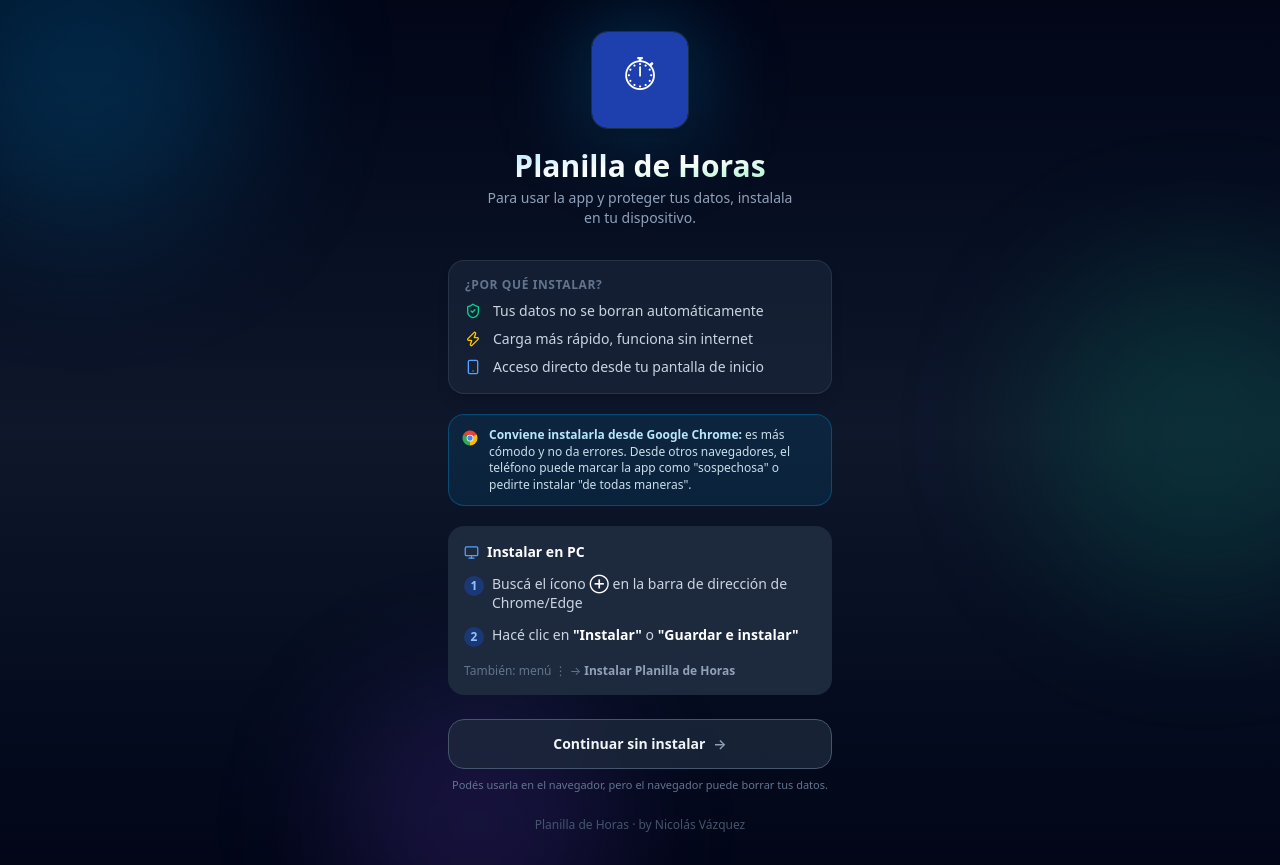
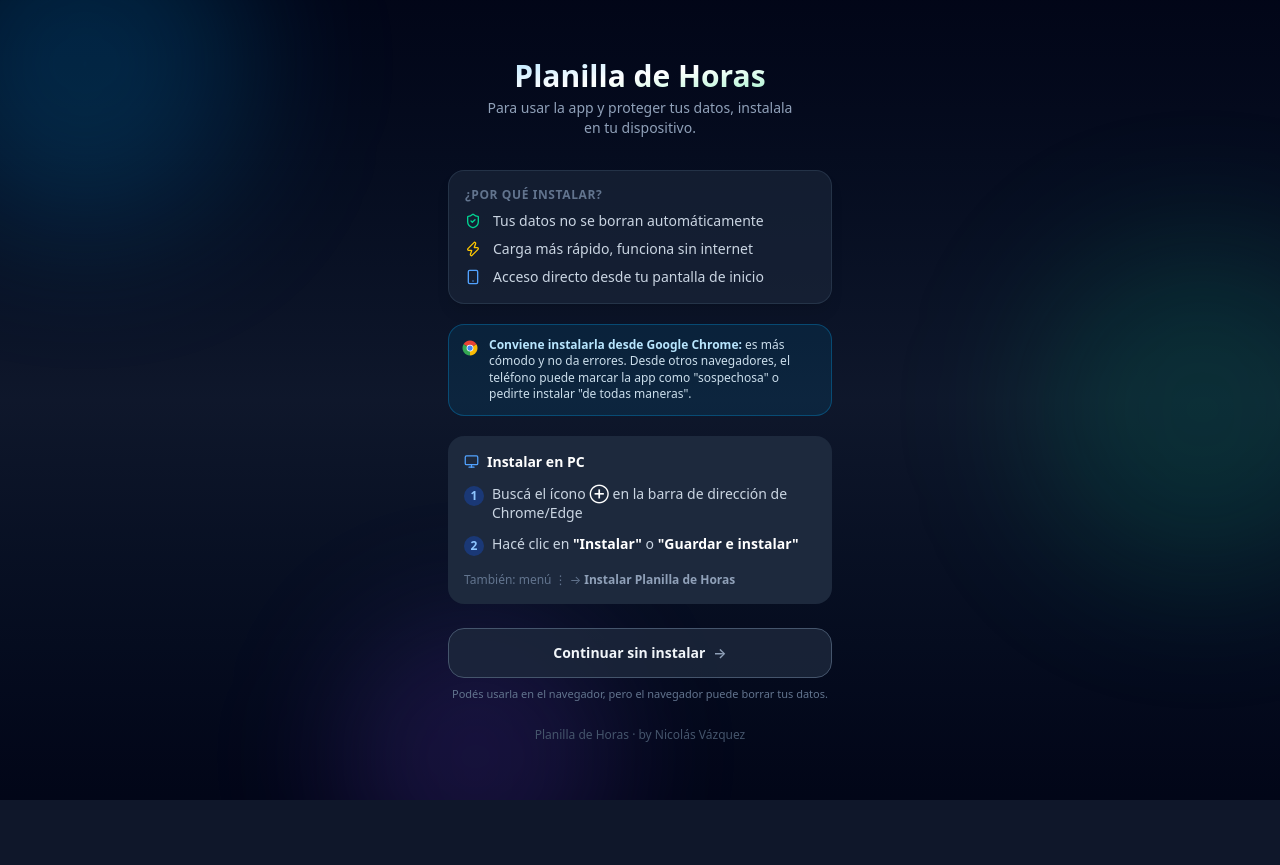
Before and after one commit to Alonne01/planilla-horas, a React (Vite) app: page / in a window 1280 px wide. After the commit the page ends 800 px from the top, so only its background shows below. Built offline with nearby package versions, Linux system fonts and the light colour scheme; no server answers; the database is empty.

Commit message:
fix(install): quitar el logo de la app arriba del título en la pantalla de instalación
Mantiene v1.6.3.

Co-Authored-By: Claude Opus 4.8 <noreply@anthropic.com>

```diff
--- a/src/components/InstallGate.tsx
+++ b/src/components/InstallGate.tsx
@@ -25,15 +25,6 @@ export function InstallGate({ onSkip }: Props) {
       {/* Contenido centrado pero SCROLLEABLE si no entra (así "Continuar sin instalar" nunca queda tapado) */}
       <div className="relative z-10 min-h-screen flex flex-col items-center justify-center px-6 py-8">
       <div className="w-full max-w-sm flex flex-col items-center animate-[gate-rise_400ms_ease_both]">
-        {/* Logo con halo */}
-        <div className="relative mb-5">
-          <div aria-hidden className="absolute inset-0 -z-10 rounded-3xl bg-sky-500/30 blur-2xl scale-110" />
-          <img
-            src={`${import.meta.env.BASE_URL}icons/icon-512.svg`}
-            alt="Planilla de Horas"
-            className="w-24 h-24 rounded-2xl shadow-xl ring-1 ring-white/10"
-          />
-        </div>
         <h1 className="text-3xl font-extrabold text-center mb-1 bg-gradient-to-br from-sky-200 via-white to-emerald-200 bg-clip-text text-transparent">
           Planilla de Horas
         </h1>
```
